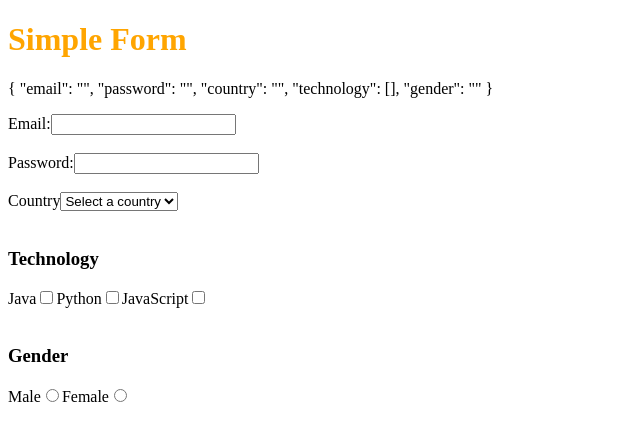
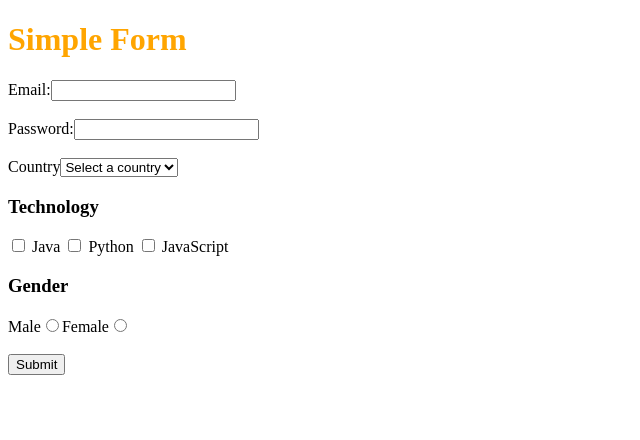
Before and after one commit to Manojkumar354/Vue-JS, a Vue app: page / in a window 1280 px wide. Shown: the top 440 px of the page, without its empty margins (0-640 px from the left). Built offline with nearby package versions, Linux system fonts and the light colour scheme.

Commit message:
add file of modifiers

```diff
--- a/src/App.vue
+++ b/src/App.vue
@@ -1,37 +1,48 @@
 <template>
 <h1>Simple Form</h1>
 
-<p>{{ form }}</p>
+<ul>
+    <li v-for="item in error" v-bind:key="item">
+        {{ item }}
+    </li>
+</ul>
 
 <form>
 
     <label for="email">Email:</label>
-    <input type="email" id="email" name="email" v-model="form.email"><br><br>
+    <input type="email" id="email" v-model="form.email"><br/><br/>
 
     <label for="password">Password:</label>
-    <input type="password" id="password" name="password" v-model="form.password"><br><br>
+    <input type="password" id="password" v-model="form.password"><br/><br/>
 
-    <label for="Country">Country</label>
-    <select name="country" id="country" v-model="form.country">
+    <label for="country">Country</label>
+    <select id="country" v-model="form.country">
         <option value="">Select a country</option>
         <option value="USA">USA</option>
         <option value="Canada">Canada</option>
         <option value="UK">UK</option>
-    </select><br><br>
+    </select>
 
     <h3>Technology</h3>
-    <label for="Java">Java</label>
-    <input type="checkbox" id="Java" name="technology" value="Java" v-model="form.technology">
-    <label for="Python">Python</label>
-    <input type="checkbox" id="Python" name="technology" value="Python" v-model="form.technology">
-    <label for="JavaScript">JavaScript</label>
-    <input type="checkbox" id="JavaScript" name="technology" value="JavaScript" v-model="form.technology"><br><br>
+    <label>
+        <input type="checkbox" value="Java" v-model="form.technology"> Java
+    </label>
+    <label>
+        <input type="checkbox" value="Python" v-model="form.technology"> Python
+    </label>
+    <label>
+        <input type="checkbox" value="JavaScript" v-model="form.technology"> JavaScript
+    </label>
 
     <h3>Gender</h3>
     <label for="male">Male</label>
-    <input type="radio" id="male" name="gender" value="male" v-model="form.gender">
+    <input type="radio" id="male" value="male" v-model="form.gender">
+
     <label for="female">Female</label>
-    <input type="radio" id="female" name="gender" value="female" v-model="form.gender">
+    <input type="radio" id="female" value="female" v-model="form.gender">
+
+    <br><br>
+    <button type="submit" @click.prevent="submitForm">Submit</button>
 </form>
 </template>
 
@@ -46,12 +57,22 @@ export default {
                 country: '',
                 technology: [],
                 gender: ''
-            }
+            },
+            error: [],
         }
     },
     methods: {
-        submitForm(event) {
-            event.preventDefault();
+        submitForm() {
+            this.error = [];
+            for (const item in this.form) {
+                if (this.form[item] === '' || this.form[item].length === 0) {
+                    this.error.push(`${item} is required`);
+                }
+            }
+
+            if (this.error.length === 0) {
+                alert('Form submitted successfully!');
+            }
             console.log(this.form);
         }
     }
@@ -59,7 +80,7 @@ export default {
 </script>
 
 <style scoped>
-  h1 {
-      color: orange;
-  }
+h1 {
+    color: orange;
+}
 </style>
```
